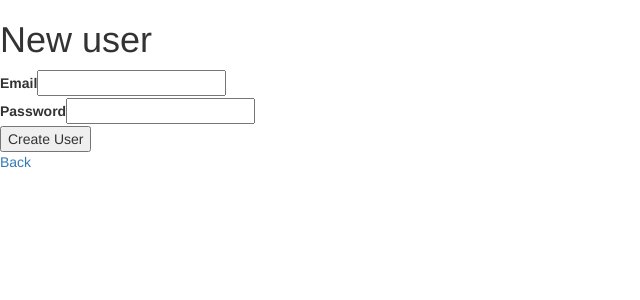
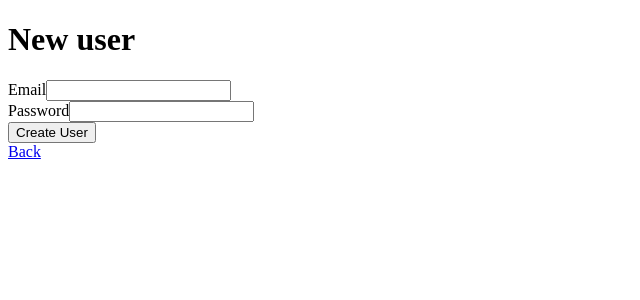
Before and after one commit to thesamantha/antakya_bufe, a Rails app: page /signup in a window 1280 px wide. Shown: the top 300 px of the page, without its empty margins (0-640 px from the left). Run offline with Rails 7, Linux system fonts and the light colour scheme; style sheets or scripts are compiled from the project's sources; some libraries are stand-ins or nearby versions.

Commit message:
Remove bootsrap from application.scss

```diff
--- a/app/assets/stylesheets/application.scss
+++ b/app/assets/stylesheets/application.scss
@@ -11,6 +11,3 @@
  * It is generally better to create a new file per style scope.
  *
  */
-
- @import "bootstrap-sprockets";
- @import "bootstrap";
```
